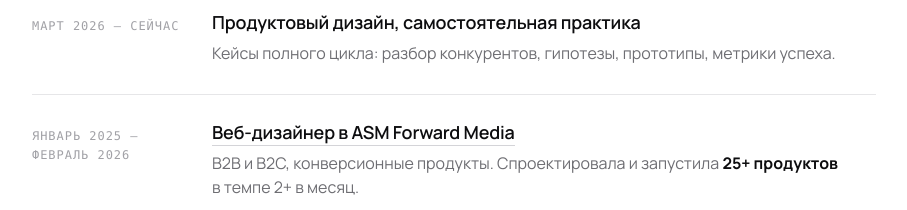
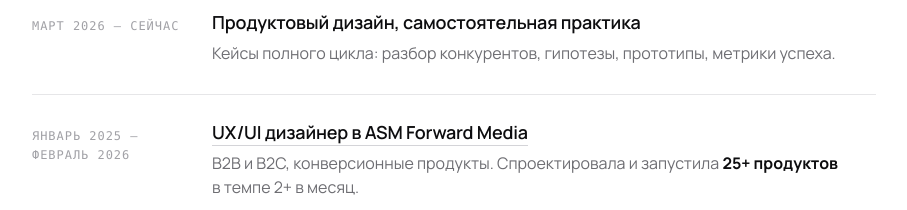
Before and after one commit to xdove18/portfolio, a React (Vite) app in the folder portfolio/: page / in a window 1280 px wide. Shown: the part 3540-3750 px from the top of the page, without its empty margins (364-1271 px from the left). Built offline with nearby package versions, Linux system fonts and the light colour scheme.

Commit message:
Должность в ASM — UX/UI дизайнер
Co-Authored-By: Claude Opus 5 <noreply@anthropic.com>

```diff
--- a/portfolio/src/data/site.js
+++ b/portfolio/src/data/site.js
@@ -145,7 +145,7 @@ const данные = {
       },
       {
         years: "Январь 2025 — февраль 2026",
-        title: "Веб-дизайнер в ASM Forward Media",
+        title: "UX/UI дизайнер в ASM Forward Media",
         /* url — ссылка на сайт компании. Если её нет,
            оставьте пустые кавычки: название просто не станет
            ссылкой. */
```
